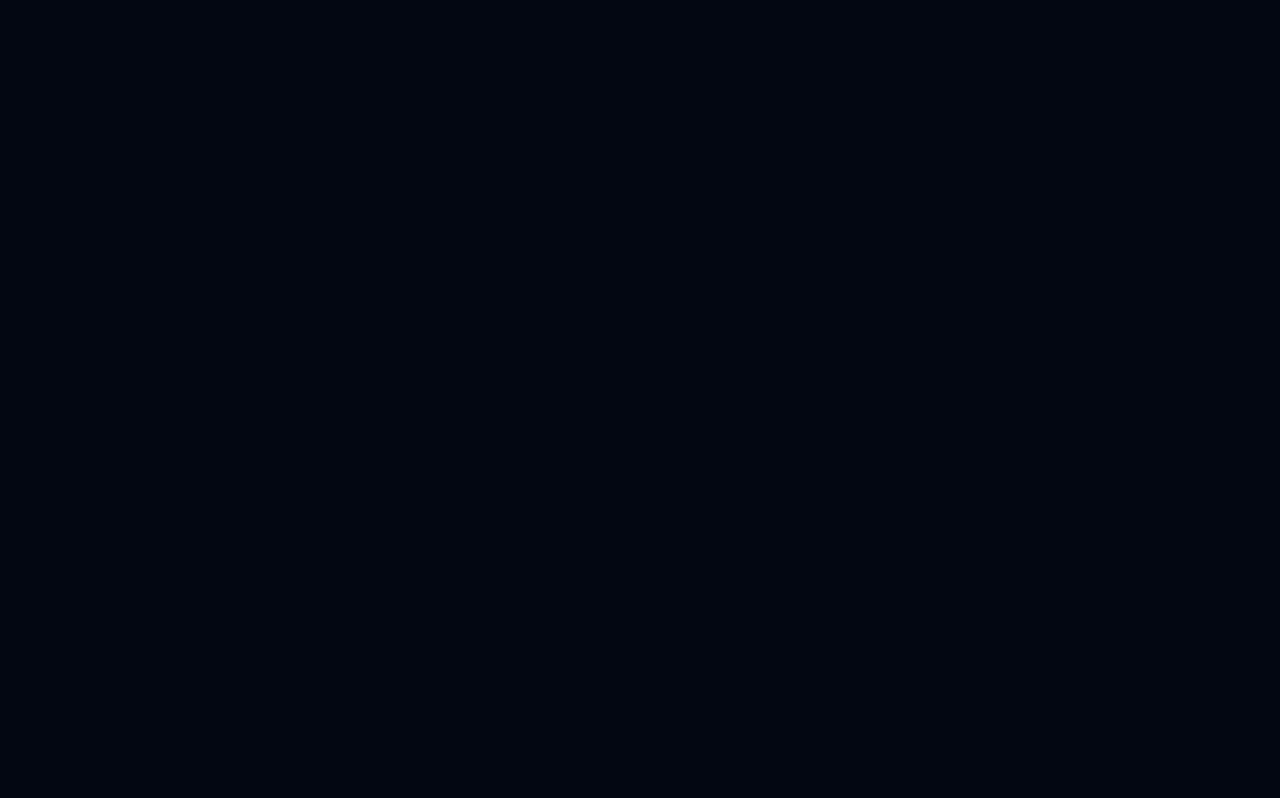
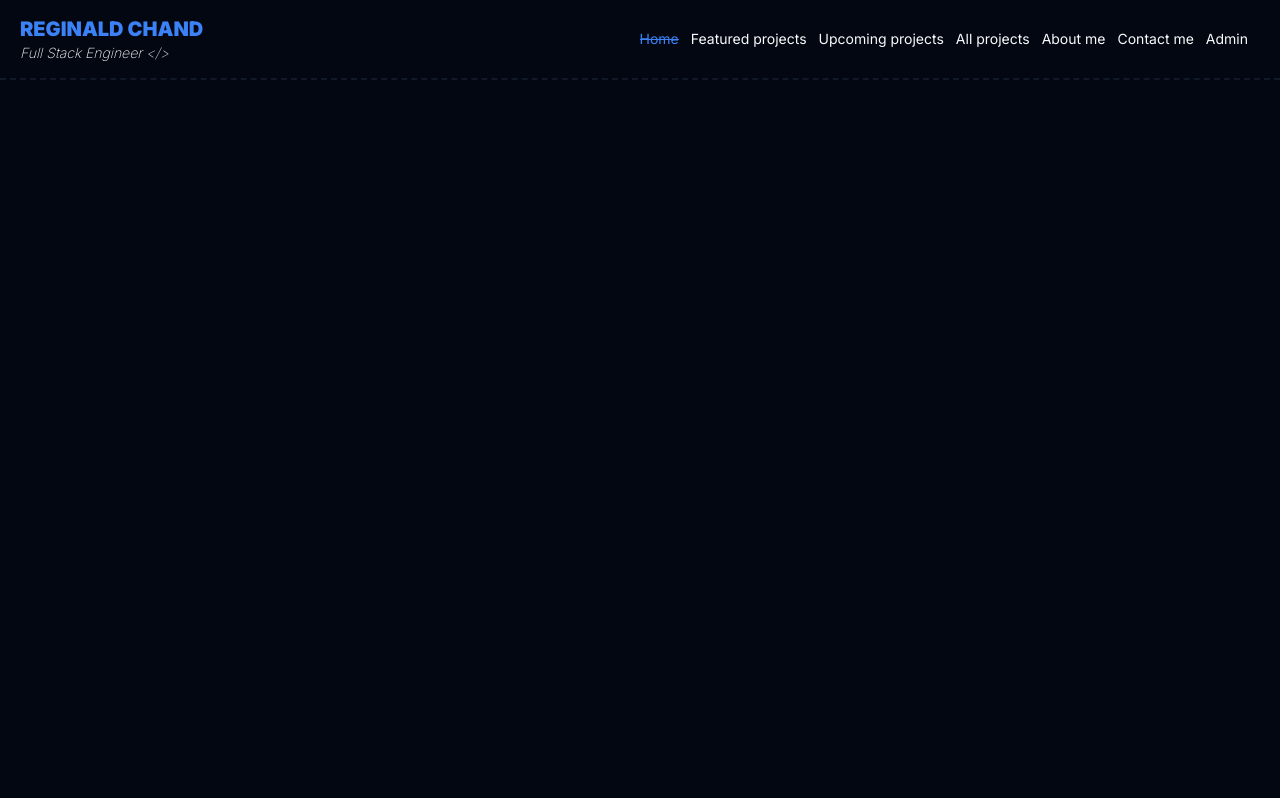
Before and after one commit to reginald-chand/personal-portfolio-2024, a Next.js app: page / in a window 1280 px wide. Shown: the top 798 px of the page. Built offline with nearby package versions, Linux system fonts and the light colour scheme.

Commit message:
Add Header

```diff
--- a/app/components/layouts/_app.tsx
+++ b/app/components/layouts/_app.tsx
@@ -1,11 +1,13 @@
 import { ReactElement, ReactNode } from "react";
 import { Footer } from "../ui/footer";
+import { Header } from "../ui/header";
 
 export const GlobalLayout = ({
   children,
 }: Readonly<{ children: ReactNode }>): ReactElement => {
   return (
     <>
+      <Header />
       {children}
       <Footer />
     </>
```
